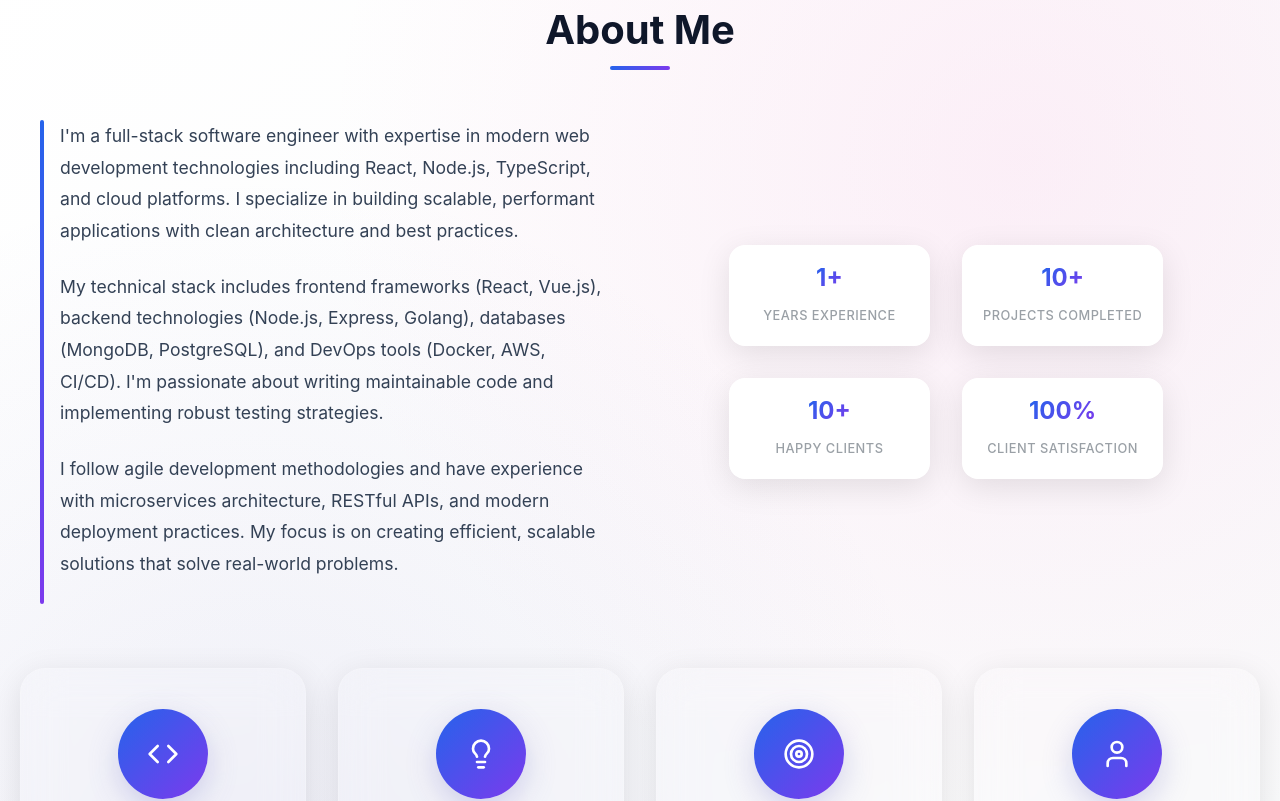
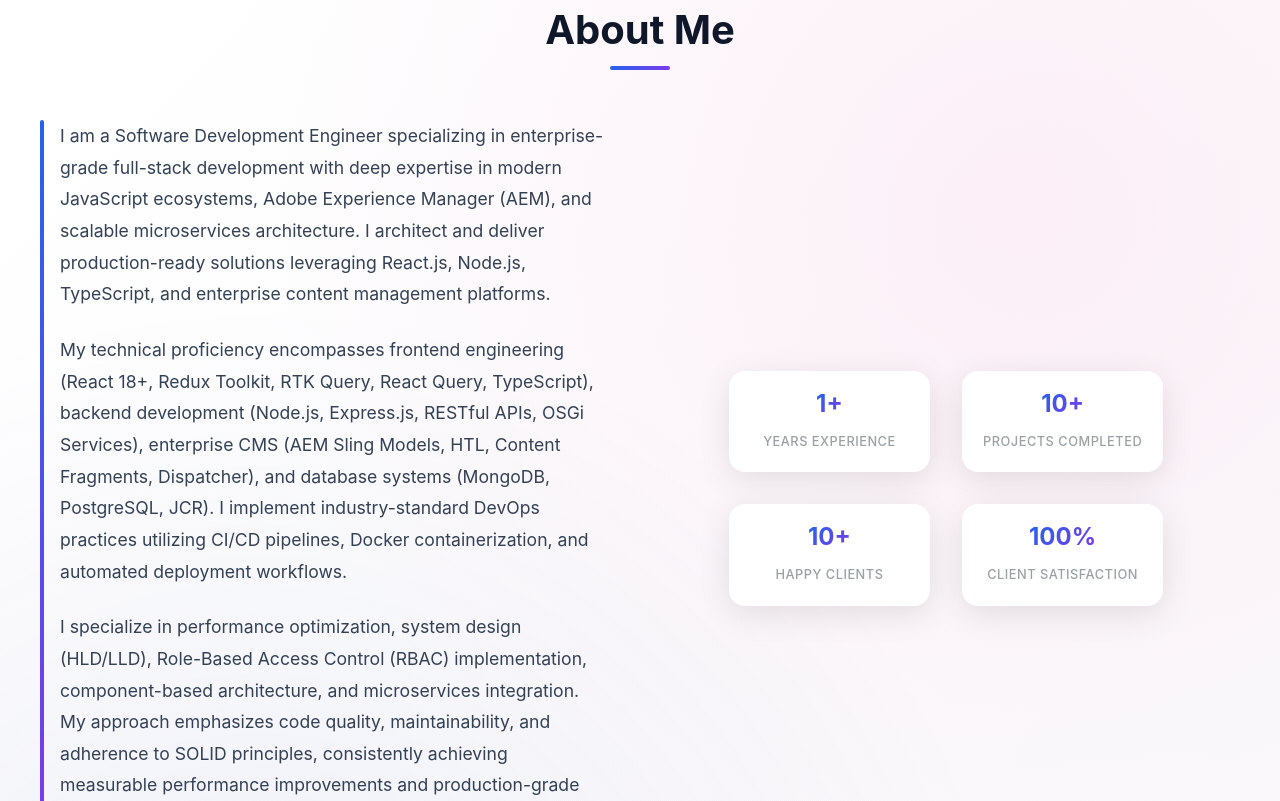
Before and after one commit to Anand15154/anand-portfolio, a React (Vite) app: page / in a window 1280 px wide. Shown: the part 960-1761 px from the top of the page. Built offline with nearby package versions, Linux system fonts and the light colour scheme; the HTML template or start-up script is replaced by a standard one.

Commit message:
aem-added

```diff
--- a/src/components/About.tsx
+++ b/src/components/About.tsx
@@ -45,21 +45,13 @@ const About = () => {
                         viewport={{ once: true }}
                     >
                         <p>
-                            I'm a full-stack software engineer with expertise in modern web development
-                            technologies including React, Node.js, TypeScript, and cloud platforms.
-                            I specialize in building scalable, performant applications with clean architecture
-                            and best practices.
+                            I am a Software Development Engineer specializing in enterprise-grade full-stack development with deep expertise in modern JavaScript ecosystems, Adobe Experience Manager (AEM), and scalable microservices architecture. I architect and deliver production-ready solutions leveraging React.js, Node.js, TypeScript, and enterprise content management platforms.
                         </p>
                         <p>
-                            My technical stack includes frontend frameworks (React, Vue.js), backend
-                            technologies (Node.js, Express, Golang), databases (MongoDB, PostgreSQL),
-                            and DevOps tools (Docker, AWS, CI/CD). I'm passionate about writing
-                            maintainable code and implementing robust testing strategies.
+                            My technical proficiency encompasses frontend engineering (React 18+, Redux Toolkit, RTK Query, React Query, TypeScript), backend development (Node.js, Express.js, RESTful APIs, OSGi Services), enterprise CMS (AEM Sling Models, HTL, Content Fragments, Dispatcher), and database systems (MongoDB, PostgreSQL, JCR). I implement industry-standard DevOps practices utilizing CI/CD pipelines, Docker containerization, and automated deployment workflows.
                         </p>
                         <p>
-                            I follow agile development methodologies and have experience with microservices
-                            architecture, RESTful APIs, and modern deployment practices. My focus is on
-                            creating efficient, scalable solutions that solve real-world problems.
+                            I specialize in performance optimization, system design (HLD/LLD), Role-Based Access Control (RBAC) implementation, component-based architecture, and microservices integration. My approach emphasizes code quality, maintainability, and adherence to SOLID principles, consistently achieving measurable performance improvements and production-grade deliverables.
                         </p>
                     </motion.div>
 
```
